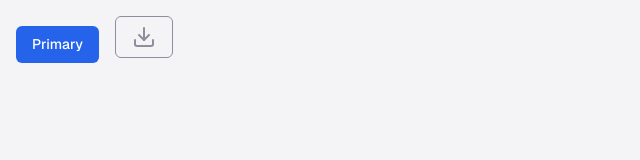
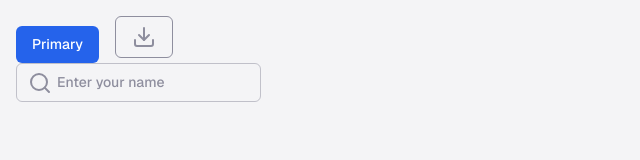
Before and after one commit to idlakshan/Issue-Tracker-Fronted, a React (Vite) app: page / in a window 1280 px wide. Shown: the top 160 px of the page, without its empty margins (0-640 px from the left). Built offline with nearby package versions, Linux system fonts and the light colour scheme.

Commit message:
feat: add input component

```diff
--- a/src/App.jsx
+++ b/src/App.jsx
@@ -1,12 +1,15 @@
-import { Download } from "lucide-react";
+import { Download, Search } from "lucide-react";
 import "./App.css";
 import Button from "./components/ui/button";
+import Input from "./components/ui/input";
 
 function App() {
   return (
     <div className="p-4 space-x-4">
       <Button variant="primary">Primary</Button>
       <Button variant="secondary" icon={<Download />} />
+
+      <Input placeholder="Enter your name" icon={<Search />} />
     </div>
   );
 }
--- /dev/null
+++ b/src/components/ui/input.jsx
@@ -0,0 +1,24 @@
+import React from "react";
+
+const Input = ({ icon, className, ...rest }) => {
+  return (
+    <div className="relative flex items-center">
+      {icon && (
+        <span className="absolute left-3 flex items-center text-(--color-secondary-text)">
+          {icon}
+        </span>
+      )}
+
+      <input
+        className={`border border-(--color-secondary-text)/50 rounded-md px-3 py-2 text-(--color-text)
+          placeholder:text-(--color-secondary-text) placeholder:font-medium focus:outline-none focus:border-(--color-secondary-text)
+          ${icon ? "pl-10" : ""}
+          ${className}
+        `}
+        {...rest}
+      />
+    </div>
+  );
+};
+
+export default Input;
```
